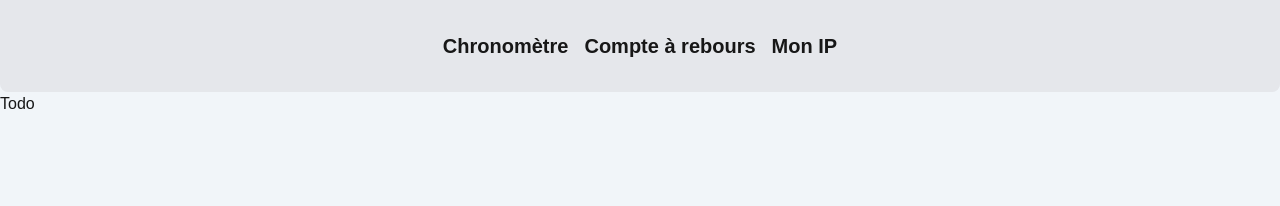
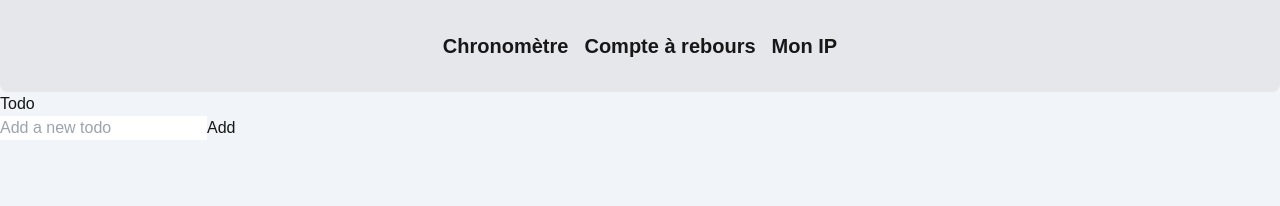
Before and after one commit to EmpiDev/empidev.github.io, a Next.js app: page /todo in a window 1280 px wide. Shown: the top 206 px of the page. Built offline with nearby package versions, Linux system fonts and the light colour scheme.

Commit message:
Refactor Todo component, add functionality to add, toggle, and delete todos

```diff
--- a/src/app/todo/page.tsx
+++ b/src/app/todo/page.tsx
@@ -1,7 +1,68 @@
+import React, { useState, useEffect } from 'react';
+
+interface TodoItem {
+    id: number;
+    text: string;
+    done: boolean;
+}
+
 export default function Todo() {
+    const [todos, setTodos] = useState<TodoItem[]>([]);
+    const [newTodo, setNewTodo] = useState('');
+
+    useEffect(() => {
+        const savedTodos = localStorage.getItem('todos');
+        if (savedTodos) {
+            setTodos(JSON.parse(savedTodos));
+        }
+    }, []);
+
+    useEffect(() => {
+        localStorage.setItem('todos', JSON.stringify(todos));
+    }, [todos]);
+
+    const addTodo = () => {
+        if (newTodo.trim() === '') return;
+        const newTodoItem: TodoItem = {
+            id: Date.now(),
+            text: newTodo,
+            done: false,
+        };
+        setTodos([...todos, newTodoItem]);
+        setNewTodo('');
+    };
+
+    const toggleTodo = (id: number) => {
+        setTodos(todos.map(todo => todo.id === id ? { ...todo, done: !todo.done } : todo));
+    };
+
+    const deleteTodo = (id: number) => {
+        setTodos(todos.filter(todo => todo.id !== id));
+    };
+
     return (
         <div>
             <h1>Todo</h1>
+            <input
+                type="text"
+                value={newTodo}
+                onChange={(e) => setNewTodo(e.target.value)}
+                placeholder="Add a new todo"
+            />
+            <button onClick={addTodo}>Add</button>
+            <ul>
+                {todos.map(todo => (
+                    <li key={todo.id}>
+                        <span
+                            style={{ textDecoration: todo.done ? 'line-through' : 'none' }}
+                            onClick={() => toggleTodo(todo.id)}
+                        >
+                            {todo.text}
+                        </span>
+                        <button onClick={() => deleteTodo(todo.id)}>Delete</button>
+                    </li>
+                ))}
+            </ul>
         </div>
     );
 }
```
